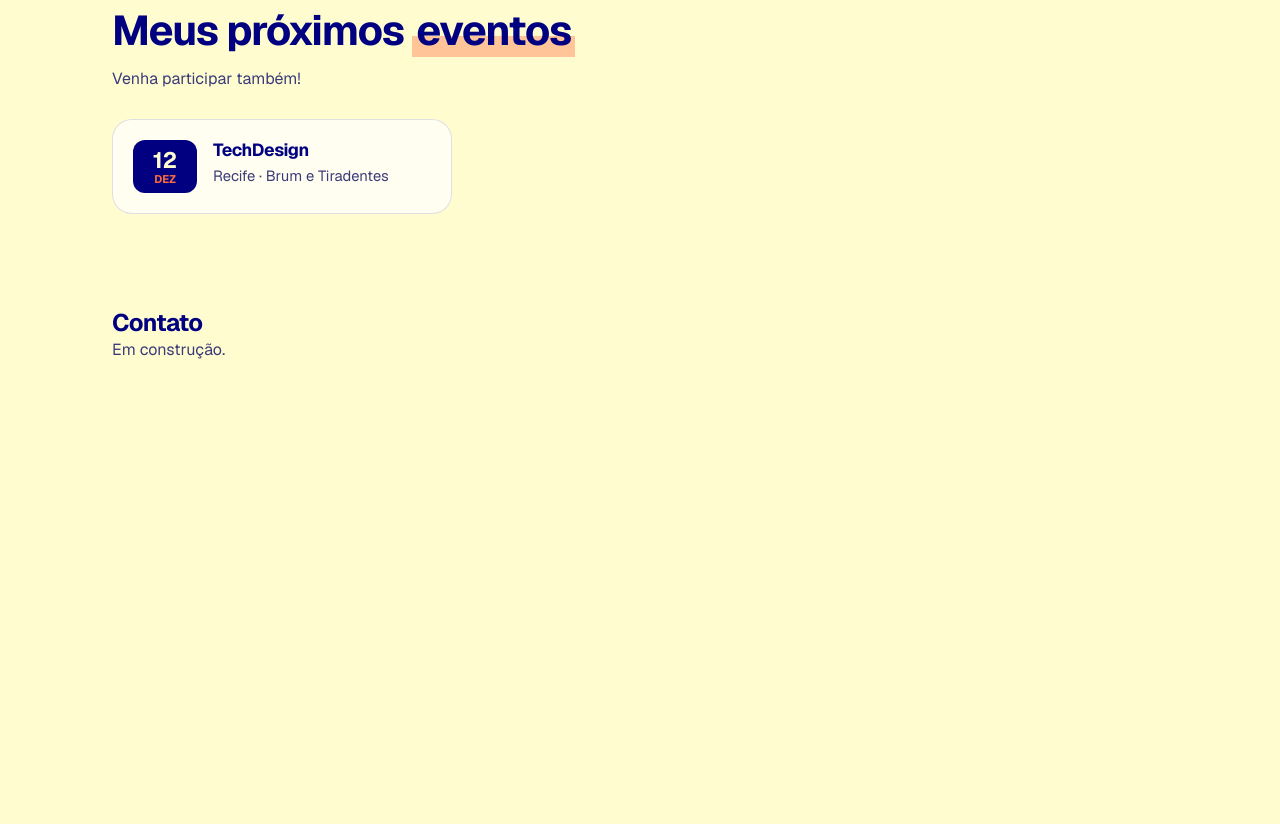
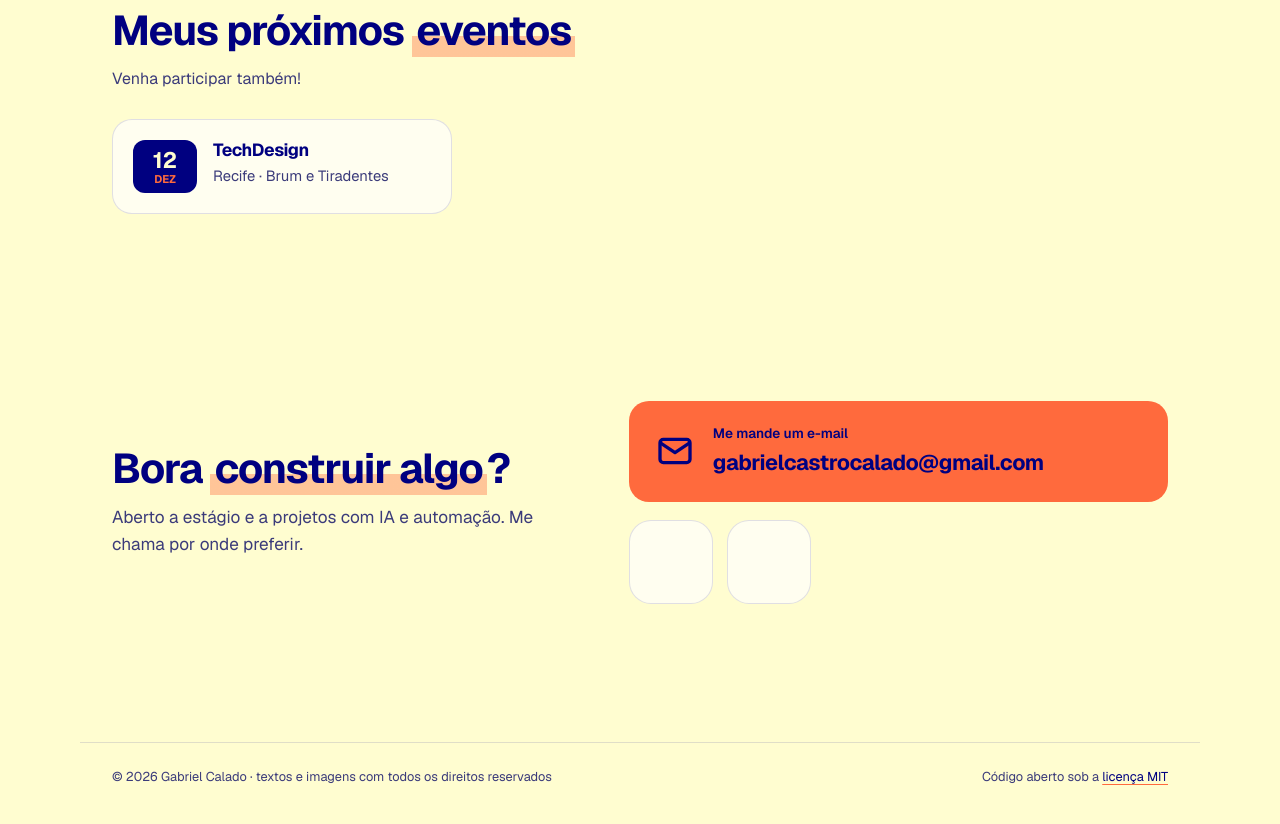
Before and after one commit to GabrielCaladow/Portfolio, a plain HTML site: page index.html in a window 1280 px wide. Shown: the part 3346-4170 px from the top of the page. Drawn offline with Linux system fonts and the light colour scheme.

Commit message:
feat: seção de contato com e-mail em destaque e rodapé

```diff
--- a/assets/css/components.css
+++ b/assets/css/components.css
@@ -756,3 +756,111 @@
 }
 
 .project-cover-portfolio { background: #00004d; }
+
+.contact-lead {
+  max-width: 44ch;
+  font-size: 1.075rem;
+}
+
+.social {
+  display: flex;
+  gap: 14px;
+}
+
+.social-link {
+  position: relative;
+  display: grid;
+  place-items: center;
+  width: 60px;
+  height: 60px;
+  border: 1.5px solid var(--color-line);
+  border-radius: 16px;
+  background: var(--color-surface);
+  font-size: 26px;
+  transition: transform 0.25s ease, background-color 0.25s, border-color 0.25s, box-shadow 0.25s;
+}
+
+.social-link:hover,
+.social-link:focus-visible {
+  transform: translateY(-4px);
+  border-color: var(--color-accent);
+  background: var(--color-accent);
+  box-shadow: 0 10px 22px rgb(255 106 61 / 35%);
+}
+
+/* Mesmo balão do menu: o nome aparece embaixo do ícone. */
+.social-link::after {
+  content: attr(data-tooltip);
+  position: absolute;
+  top: calc(100% + 10px);
+  left: 50%;
+  padding: 4px 10px;
+  border-radius: 8px;
+  background: var(--color-text);
+  color: var(--color-bg);
+  font-size: 0.75rem;
+  white-space: nowrap;
+  pointer-events: none;
+  opacity: 0;
+  transform: translate(-50%, -4px);
+  transition: opacity 0.2s, transform 0.2s;
+}
+
+.social-link:hover::after,
+.social-link:focus-visible::after {
+  opacity: 1;
+  transform: translate(-50%, 0);
+}
+
+.site-footer a {
+  color: var(--color-text);
+  text-decoration-color: var(--color-accent);
+  text-underline-offset: 3px;
+}
+
+/* O e-mail é o contato principal: botão grande com o endereço escrito por extenso. */
+.contact-email {
+  display: flex;
+  align-items: center;
+  gap: 18px;
+  width: 100%;
+  padding: 22px 26px;
+  border-radius: var(--radius-lg);
+  background: var(--color-accent);
+  text-decoration: none;
+  transition: transform 0.25s ease, box-shadow 0.25s ease;
+}
+
+.contact-email .icon {
+  width: 40px;
+  height: 40px;
+}
+
+.contact-email-text {
+  display: grid;
+  min-width: 0;
+}
+
+.contact-email-label {
+  font-size: 0.85rem;
+  font-weight: 600;
+}
+
+.contact-email-address {
+  font-size: clamp(1rem, 2vw, 1.35rem);
+  font-weight: 700;
+  letter-spacing: -0.02em;
+}
+
+.contact-email:hover,
+.contact-email:focus-visible {
+  transform: translateY(-4px);
+  box-shadow: 0 14px 30px rgb(255 106 61 / 40%);
+}
+
+.social-link {
+  width: 84px;
+  height: 84px;
+  border-radius: 22px;
+  font-size: 38px;
+}
--- a/assets/css/layout.css
+++ b/assets/css/layout.css
@@ -204,3 +204,47 @@
     grid-template-columns: 1fr;
   }
 }
+
+/* Altura mínima: assim o Contato consegue chegar ao meio da tela e o menu marca "Contato". */
+.contact {
+  display: flex;
+  flex-wrap: wrap;
+  align-items: center;
+  justify-content: space-between;
+  gap: 32px;
+  min-height: 60vh;
+}
+
+.contact .section-title {
+  margin-bottom: 12px;
+}
+
+.site-footer {
+  display: flex;
+  flex-wrap: wrap;
+  justify-content: space-between;
+  gap: 8px 24px;
+  max-width: var(--content-width);
+  margin: 0 auto;
+  padding: 24px var(--gutter) 32px;
+  border-top: 1px solid var(--color-line);
+  font-size: 0.8rem;
+}
+
+.contact {
+  display: grid;
+  grid-template-columns: minmax(0, 1fr) minmax(0, 1.15fr);
+  gap: 48px;
+}
+
+.contact-actions {
+  display: grid;
+  gap: 18px;
+  justify-items: start;
+}
+
+@media (max-width: 860px) {
+  .contact {
+    grid-template-columns: 1fr;
+  }
+}
--- a/index.html
+++ b/index.html
@@ -289,10 +289,40 @@
       <noscript><p class="feed-empty">Os eventos aparecem aqui com o JavaScript ligado.</p></noscript>
     </section>
 
-    <section id="contato" class="section" aria-labelledby="contato-titulo">
-      <h2 id="contato-titulo">Contato</h2>
-      <p>Em construção.</p>
+    <section id="contato" class="section contact" aria-labelledby="contato-titulo">
+      <div class="contact-text">
+        <h2 id="contato-titulo" class="section-title">Bora <span class="highlight">construir algo</span>?</h2>
+        <p class="contact-lead">Aberto a estágio e a projetos com IA e automação. Me chama por onde preferir.</p>
+      </div>
+
+      <div class="contact-actions">
+        <a class="contact-email" href="mailto:gabrielcastrocalado@gmail.com?subject=Contato%20pelo%20portf%C3%B3lio">
+          <svg class="icon" aria-hidden="true"><use href="assets/icons/sprite.svg#mail"></use></svg>
+          <span class="contact-email-text">
+            <span class="contact-email-label">Me mande um e-mail</span>
+            <span class="contact-email-address">gabrielcastrocalado@<wbr>gmail.com</span>
+          </span>
+        </a>
+
+        <ul class="social" aria-label="Outras redes">
+          <li>
+            <a class="social-link" href="https://www.linkedin.com/in/gabrielcalado-tech/" target="_blank" rel="noopener noreferrer" aria-label="LinkedIn" data-tooltip="LinkedIn">
+              <svg class="icon" aria-hidden="true"><use href="assets/icons/sprite.svg#linkedin"></use></svg>
+            </a>
+          </li>
+          <li>
+            <a class="social-link" href="https://github.com/GabrielCaladow" target="_blank" rel="noopener noreferrer" aria-label="GitHub" data-tooltip="GitHub">
+              <svg class="icon" aria-hidden="true"><use href="assets/icons/sprite.svg#github"></use></svg>
+            </a>
+          </li>
+        </ul>
+      </div>
     </section>
   </main>
+
+  <footer class="site-footer">
+    <p>© 2026 Gabriel Calado · textos e imagens com todos os direitos reservados</p>
+    <p>Código aberto sob a <a href="https://github.com/GabrielCaladow/Portfolio/blob/main/LICENSE" target="_blank" rel="noopener noreferrer">licença MIT</a></p>
+  </footer>
 </body>
 </html>
```
